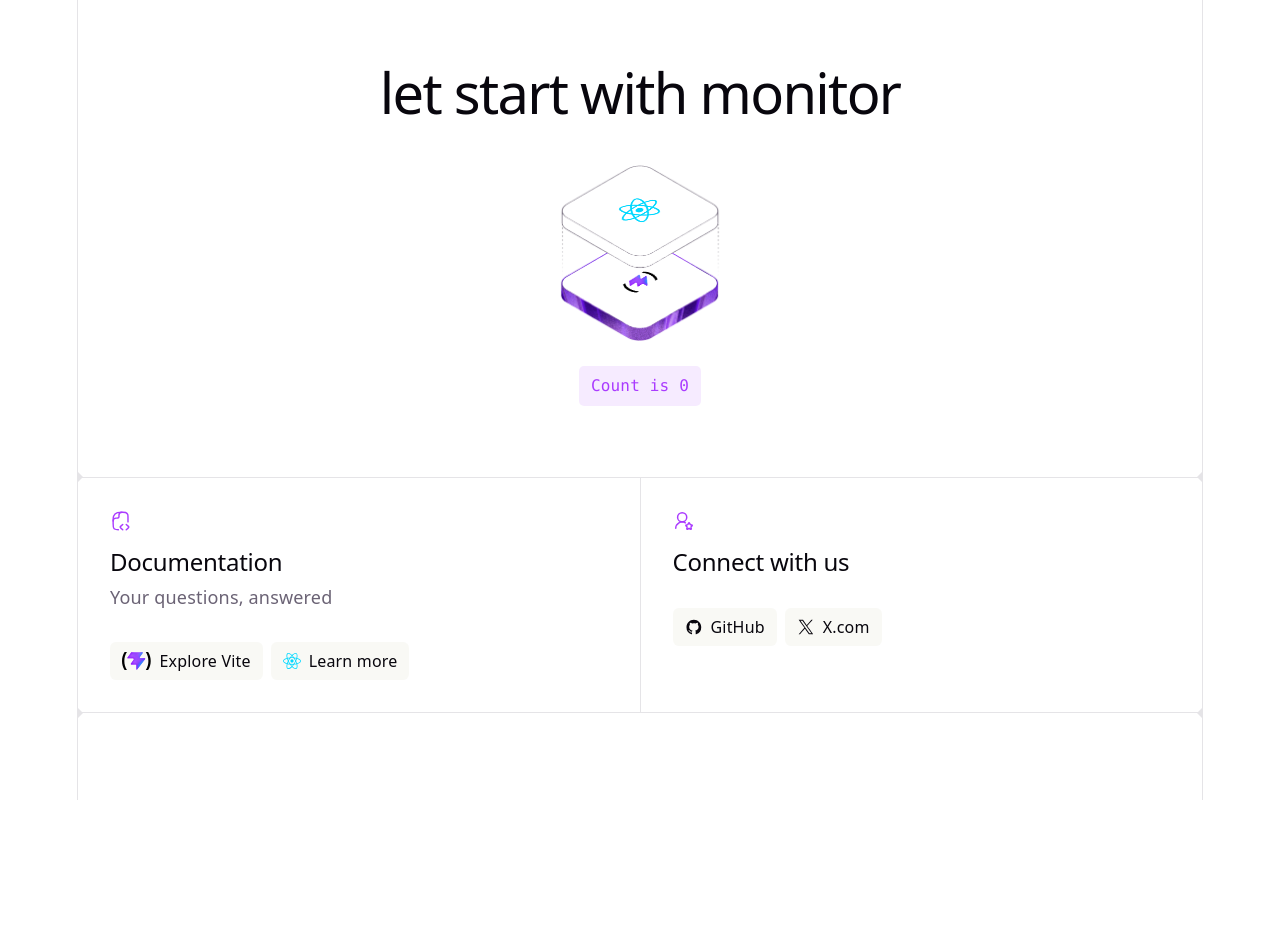
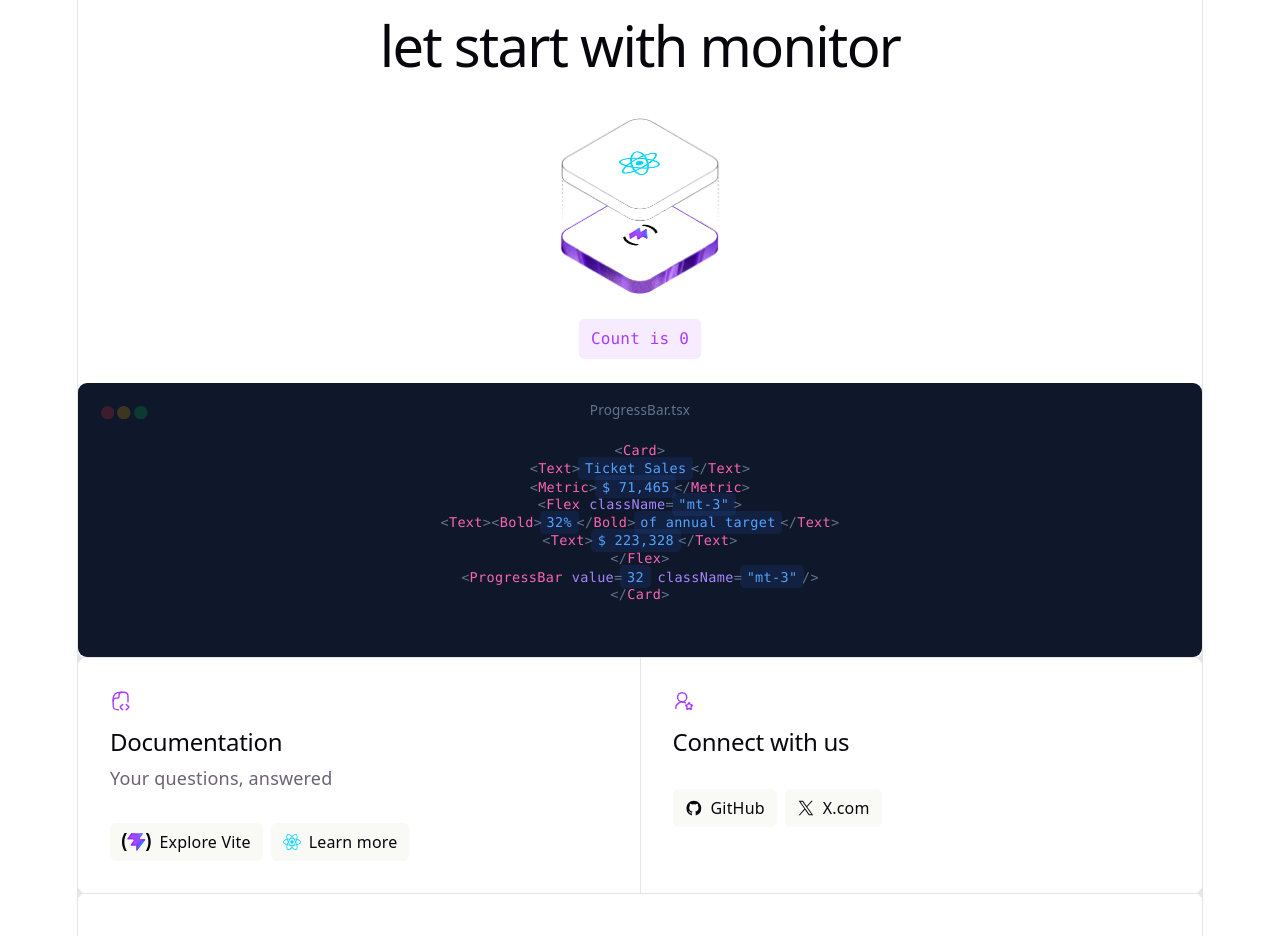
Before and after one commit to unknowdeepanshu/PC_Part_test, a React (Vite) app: page / in a window 1280 px wide. Shown: the top 936 px of the page. Before the commit the page ends 800 px from the top, so only its background shows below. Built offline with nearby package versions, Linux system fonts and the light colour scheme.

Commit message:
feat: implement Monitor component with detailed structure and styling

```diff
--- a/src/App.tsx
+++ b/src/App.tsx
@@ -3,6 +3,7 @@ import reactLogo from "/assets/react.svg";
 import viteLogo from "/assets/vite.svg";
 import heroImg from "/assets/hero.png";
 import "./App.css";
+import Monitor from "./componets/monitor";
 
 function App() {
   const [count, setCount] = useState(0);
@@ -25,7 +26,7 @@ function App() {
           Count is {count}
         </button>
       </section>
-
+      <Monitor />
       <div className="ticks"></div>
 
       <section id="next-steps">
--- a/src/componets/monitor.tsx
+++ b/src/componets/monitor.tsx
@@ -1,5 +1,136 @@
 function Monitor() {
-  return <div></div>;
+  return (
+    <>
+      <div className="relative rounded-lg bg-slate-900 p-2">
+        <div className="relative flex text-center">
+          <div className="flex pl-3.5 pt-3">
+            <svg
+              viewBox="0 0 24 24"
+              fill="currentColor"
+              className="-ml-0.5 mr-1.5 h-3 w-3 text-red-500/20"
+            >
+              <circle r="12" cy="12" cx="12"></circle>
+            </svg>
+            <svg
+              viewBox="0 0 24 24"
+              fill="currentColor"
+              className="-ml-0.75 mr-1.5 h-3 w-3 text-yellow-500/20"
+            >
+              <circle r="12" cy="12" cx="12"></circle>
+            </svg>
+            <svg
+              viewBox="0 0 24 24"
+              fill="currentColor"
+              className="-ml-0.75 mr-1.5 h-3 w-3 text-green-500/20"
+            >
+              <circle r="12" cy="12" cx="12"></circle>
+            </svg>
+          </div>
+          <span className="absolute inset-x-0 top-2 text-xs text-slate-500">
+            ProgressBar.tsx
+          </span>
+        </div>
+        <div className="mt-5 space-y-1.5 px-5 pb-10">
+          <p className="mt-4 font-mono text-xs font-normal tracking-wide text-violet-400">
+            <span className="text-slate-500">&lt;</span>
+            <span className="text-pink-400">Card</span>
+            <span className="text-slate-500">&gt;</span>
+          </p>
+          <p className="ml-3 font-mono text-xs font-normal tracking-wide text-violet-400">
+            <span className="text-slate-500">&lt;</span>
+            <span className="text-pink-400">Text</span>
+            <span className="text-slate-500">&gt;</span>
+            <span className="relative inline-block px-1 before:absolute before:-inset-0.5 before:block before:rounded before:bg-blue-500/10">
+              <span className="relative text-blue-400">Ticket Sales</span>
+            </span>
+            <span className="text-slate-500">&lt;/</span>
+            <span className="text-pink-400">Text</span>
+            <span className="text-slate-500">&gt;</span>
+          </p>
+          <p className="ml-3 font-mono text-xs font-normal leading-4 tracking-wide text-violet-400">
+            <span className="text-slate-500">&lt;</span>
+            <span className="text-pink-400">Metric</span>
+            <span className="text-slate-500">&gt;</span>
+            <span className="relative inline-block px-1 before:absolute before:-inset-0.5 before:block before:rounded before:bg-blue-500/10">
+              <span className="relative text-blue-400">$ 71,465</span>
+            </span>
+            <span className="text-slate-500">&lt;/</span>
+            <span className="text-pink-400">Metric</span>
+            <span className="text-slate-500">&gt;</span>
+          </p>
+          <p className="ml-3 font-mono text-xs font-normal tracking-wide text-violet-400">
+            <span className="text-slate-500">&lt;</span>
+            <span className="text-pink-400">Flex</span>
+            <span className="ml-2 text-violet-400">
+              className<span className="text-slate-500">=</span>
+              <span className="relative inline-block px-1 before:absolute before:-inset-0.5 before:block before:rounded before:bg-blue-500/10">
+                <span className="relative text-blue-400">"mt-3"</span>
+              </span>
+            </span>
+            <span className="text-slate-500">&gt;</span>
+          </p>
+          <p className="ml-6 font-mono text-xs font-normal tracking-wide text-violet-400">
+            <span className="text-slate-500">&lt;</span>
+            <span className="text-pink-400">Text</span>
+            <span className="text-slate-500">&gt;</span>
+            <span className="text-slate-500">&lt;</span>
+            <span className="text-pink-400">Bold</span>
+            <span className="text-slate-500">&gt;</span>
+            <span className="relative inline-block px-1 before:absolute before:-inset-0.5 before:block before:rounded before:bg-blue-500/10">
+              <span className="relative text-blue-400">32%</span>
+            </span>
+            <span className="text-slate-500">&lt;/</span>
+            <span className="text-pink-400">Bold</span>
+            <span className="text-slate-500">&gt;</span>
+            <span className="relative inline-block px-1 before:absolute before:-inset-0.5 before:block before:rounded before:bg-blue-500/10">
+              <span className="relative text-blue-400">of annual target</span>
+            </span>
+            <span className="text-slate-500">&lt;/</span>
+            <span className="text-pink-400">Text</span>
+            <span className="text-slate-500">&gt;</span>
+          </p>
+          <p className="ml-6 font-mono text-xs font-normal tracking-wide text-violet-400">
+            <span className="text-slate-500">&lt;</span>
+            <span className="text-pink-400">Text</span>
+            <span className="text-slate-500">&gt;</span>
+            <span className="relative inline-block px-1 before:absolute before:-inset-0.5 before:block before:rounded before:bg-blue-500/10">
+              <span className="relative text-blue-400">$ 223,328</span>
+            </span>
+            <span className="text-slate-500">&lt;/</span>
+            <span className="text-pink-400">Text</span>
+            <span className="text-slate-500">&gt;</span>
+          </p>
+          <p className="ml-3 font-mono text-xs font-normal tracking-wide text-violet-400">
+            <span className="text-slate-500">&lt;/</span>
+            <span className="text-pink-400">Flex</span>
+            <span className="text-slate-500">&gt;</span>
+          </p>
+          <p className="ml-3 font-mono text-xs font-normal leading-4 tracking-wide text-violet-400">
+            <span className="text-slate-500">&lt;</span>
+            <span className="text-pink-400">ProgressBar</span>
+            <span className="ml-2 text-violet-400">
+              value<span className="text-slate-500">=</span>
+              <span className="relative inline-block px-1 before:absolute before:-inset-0.5 before:block before:rounded before:bg-blue-500/10">
+                <span className="relative text-blue-400">{32}</span>
+              </span>
+            </span>
+            <span className="ml-2 text-violet-400">
+              className<span className="text-slate-500">=</span>
+              <span className="relative inline-block px-1 before:absolute before:-inset-0.5 before:block before:rounded before:bg-blue-500/10">
+                <span className="relative text-blue-400">"mt-3"</span>
+              </span>
+            </span>
+            <span className="text-slate-500">/&gt;</span>
+          </p>
+          <p className="font-mono text-xs font-normal tracking-wide text-violet-400">
+            <span className="text-slate-500">&lt;/</span>
+            <span className="text-pink-400">Card</span>
+            <span className="text-slate-500">&gt;</span>
+          </p>
+        </div>
+      </div>
+    </>
+  );
 }
 
 export default Monitor;
```
